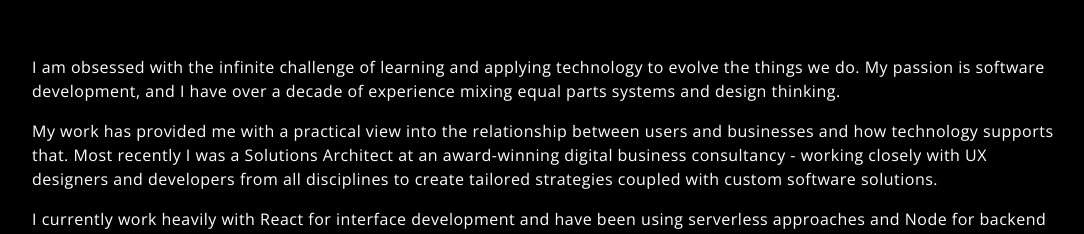
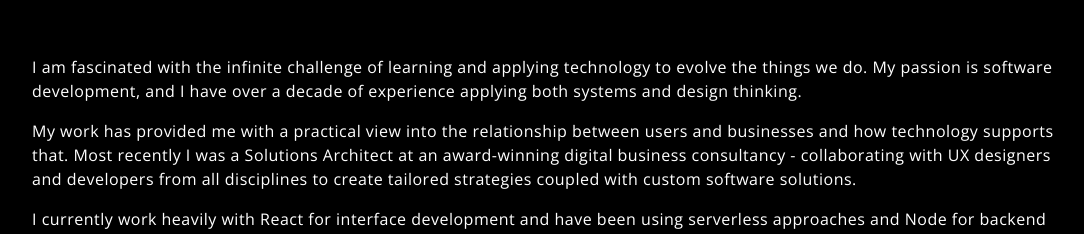
Before and after one commit to bloo0178/portfolio-site, a React (Create React App) app: page / in a window 1280 px wide. Shown: the part 1010-1244 px from the top of the page, without its empty margins (96-1180 px from the left). Built offline with nearby package versions, Linux system fonts and the light colour scheme; no server answers.

Commit message:
Updated About.

```diff
--- a/src/components/About/About.jsx
+++ b/src/components/About/About.jsx
@@ -8,16 +8,16 @@ export class About extends React.Component {
         <h1>About</h1>
         <div className={styles.content}>
           <p>
-            I am obsessed with the infinite challenge of learning and applying
+            I am fascinated with the infinite challenge of learning and applying
             technology to evolve the things we do. My passion is software
-            development, and I have over a decade of experience mixing equal
-            parts systems and design thinking.
+            development, and I have over a decade of experience applying both
+            systems and design thinking.
           </p>
           <p>
             My work has provided me with a practical view into the relationship
             between users and businesses and how technology supports that. Most
             recently I was a Solutions Architect at an award-winning digital
-            business consultancy - working closely with UX designers and
+            business consultancy - collaborating with UX designers and
             developers from all disciplines to create tailored strategies
             coupled with custom software solutions.
           </p>
```
